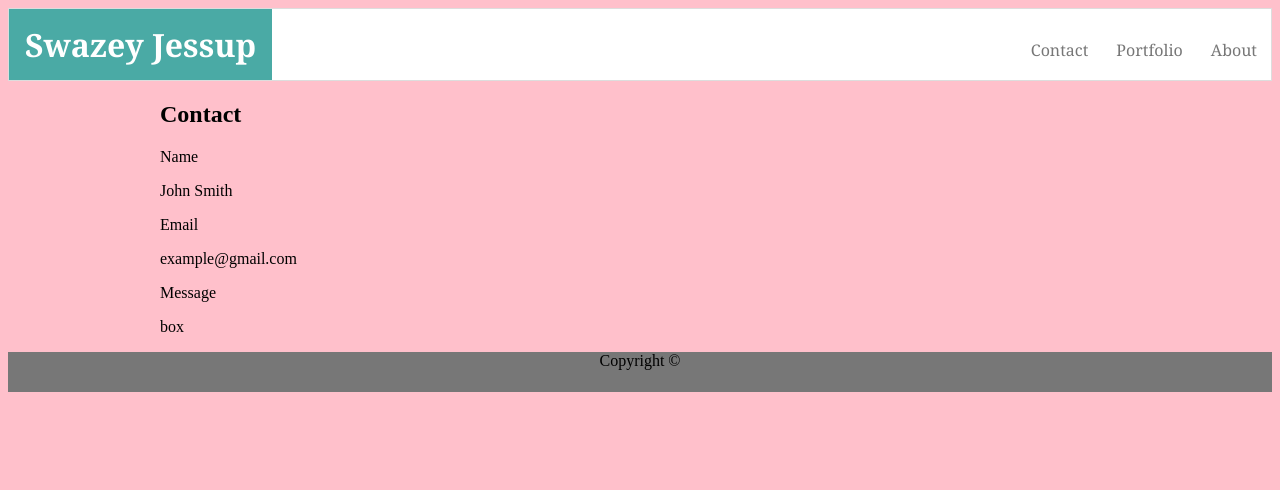
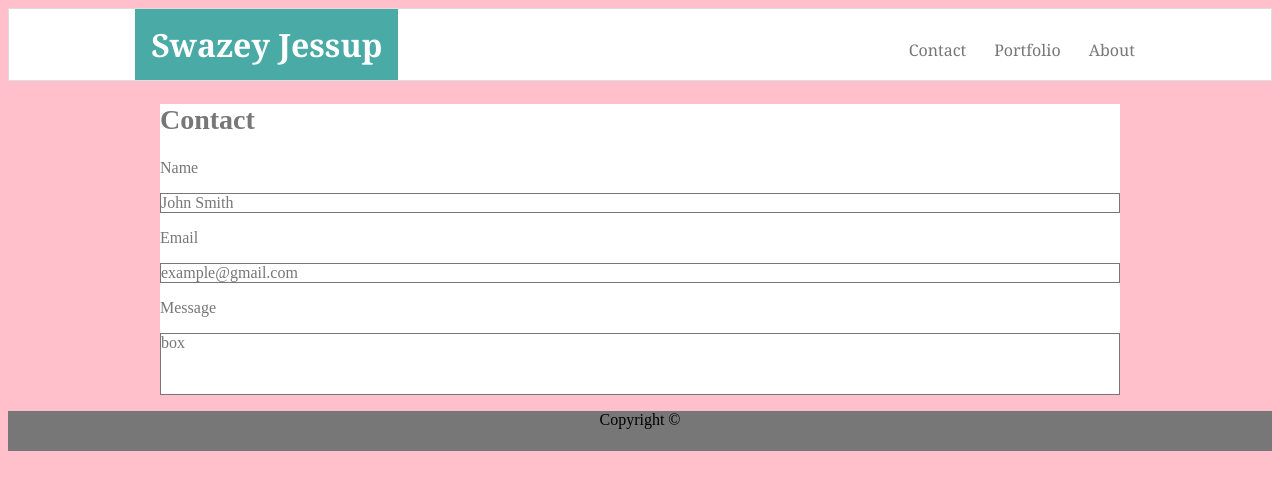
Before and after one commit to swazeyjessup/Basic-Portfolio, a plain HTML site: page contact.html in a window 1280 px wide. Drawn offline with Linux system fonts and the light colour scheme.

```diff
--- a/Assets/css/style.css
+++ b/Assets/css/style.css
@@ -4,6 +4,7 @@ main{
     max-width: 960px;
     margin: auto;
     background-color: pink;
+    color: #777777;
  }
  header{
 
@@ -14,6 +15,7 @@ main{
      background-color: #ffffff;
      font-family:'Georgia', Times, Times New Roman, serif;
 
+
  }
  .header{
      position: relative;
@@ -21,13 +23,26 @@ main{
 
  }
  .box{
+
      position: relative;
+
 
  }
 
  .name{
+    left:10%
+ }
 
- }
+.index{
+    right: 10%;
+
+}
+.portfolio{
+   right: 10%;
+}
+.contact{
+  right: 10%
+}
 
  body{
      background-color: pink;
@@ -66,6 +81,12 @@ main{
      padding: 14px 16px;
 
  }
+
+ #About{
+        border-bottom: 2px solid black;
+        padding-top: 2%;
+        padding-bottom: 2%;
+ }
  .me{
      clear: both;
      float: left;
@@ -73,10 +94,33 @@ main{
      overflow: auto;
  }
 
+ .main{
+     background-color: #ffffff;
+     margin-top: 20px;
+ }
+
+
+ .first{
+     font-size: 28px;
+ }
+
+ .third{
+     border: 1px solid #777777;
+ }
+
+ .fifth{
+    border: 1px solid #777777;
+ }
+
+ .seventh{
+    border: 1px solid #777777;
+    height: 60px;
+ }
+
  footer{
      background-color: #777777;
      text-align: center;
-     margin-bottom: 20px;
+
      height: 40px;
 
  }
--- a/contact.html
+++ b/contact.html
@@ -29,21 +29,21 @@
 
     </header>
 
-    <main>
+    <main class="main">
 
-        <h2>Contact</h2>
+        <h2 class="square first">Contact</h2>
 
-        <p>Name</p>
+        <p class="squrae second">Name</p>
 
-        <p>John Smith</p>
+        <p class="square third">John Smith</p>
 
-        <p>Email</p>
+        <p class="square forth">Email</p>
 
-        <p>example@gmail.com</p>
+        <p class="square fifth">example@gmail.com</p>
 
-        <p>Message</p>
+        <p class="square sixth">Message</p>
 
-        <p>box</p>
+        <p class="sqare seventh">box</p>
 
 
 
```
Also changed, not shown: index.html (+1 -1 lines), portfolio.html (+2 -2 lines).
